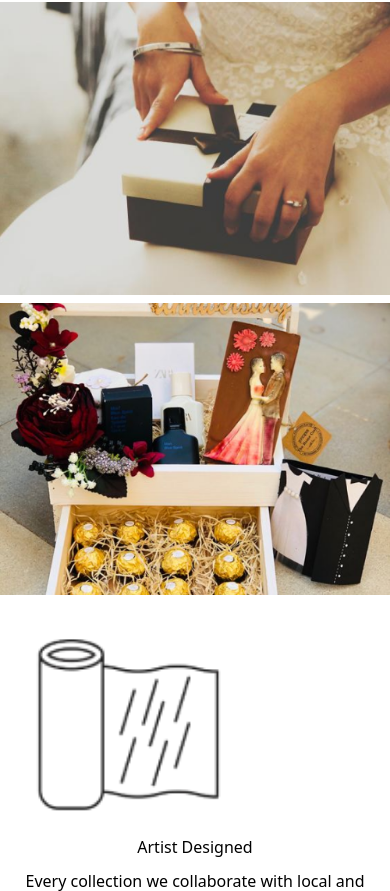
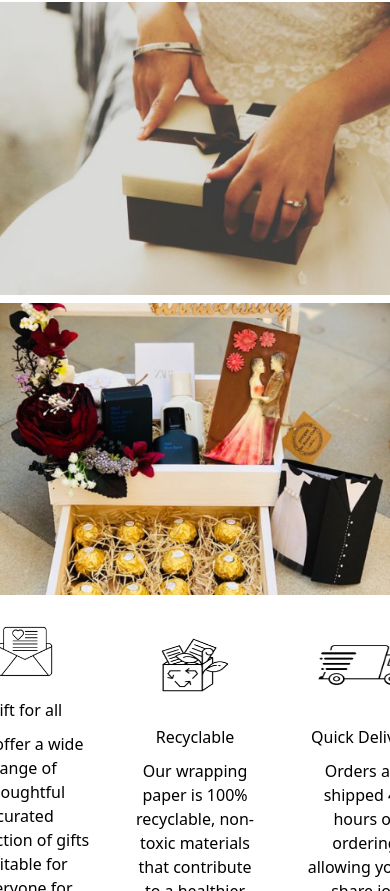
Before and after one commit to nidu003/Nextjs.Giftwrap, a Next.js app: page / in a window 390 px wide. Shown: the part 11109-12000 px from the top of the page. Built offline with nearby package versions, Linux system fonts and the light colour scheme.

Commit message:
Updated Features component to display items in one line and made icons smaller

```diff
--- a/app/components/Features.tsx
+++ b/app/components/Features.tsx
@@ -15,42 +15,42 @@ const Features: React.FC = () => {
         icon="/artistdesigned.png"
         title="Artist Designed"
         description="Every collection we collaborate with local and small artists to create new and exclusive designs."
-        width={217}
-        height={162}
+        width={180} // Reduced icon width
+        height={135} // Reduced icon height
       />
       <Feature
         icon="/giftforall.png"
         title="Gift for all"
         description="We offer a wide range of thoughtful curated collection of gifts suitable for everyone for every occasion."
-        width={276}
-        height={171}
+        width={180}
+        height={112}
       />
       <Feature
         icon="/recyclable.png"
         title="Recyclable"
         description="Our wrapping paper is 100% recyclable, non-toxic materials that contribute to a healthier planet."
-        width={247}
-        height={203}
+        width={180}
+        height={148}
       />
       <Feature
         icon="/quickdelivery.png"
         title="Quick Delivery"
         description="Orders are shipped 48 hours of ordering allowing you to share joy celebrate special moments without delay"
-        width={236}
-        height={196}
+        width={180}
+        height={148}
       />
       <Feature
         icon="/madeinindia.png"
         title="Made in India"
         description="Our gift wrap celebrates the craftsmanship of India. Each wrap is meticulously crafted by local skilled artisans."
-        width={242}
-        height={183}
+        width={180}
+        height={137}
       />
     </div>
   );
 };
 
-const Feature: React.FC<FeatureProps> = ({ icon, title, description, width = 217, height = 162 }) => {
+const Feature: React.FC<FeatureProps> = ({ icon, title, description, width = 180, height = 135 }) => {
   return (
     <div className="feature-item">
       <img src={icon} alt={title} width={width} height={height} />
--- a/app/globals.css
+++ b/app/globals.css
@@ -607,22 +607,25 @@ h1 {
 
 /* features container */
 .features-container {
-  display: grid;
-  grid-template-columns: repeat(auto-fit, minmax(300px, 1fr)); /* Adjust column size as needed */
+  display: flex;
+  justify-content: space-between; /* Ensure items are evenly spaced */
   gap: 20px;
   padding: 20px;
-  justify-items: center; /* Center items horizontally */
+  overflow-x: auto; /* Allow horizontal scrolling on smaller screens */
 }
 
 /* feature item */
 .feature-item {
   text-align: center;
-  padding: 20px; /* Add padding to each feature item */
+  flex: 0 0 auto; /* Prevent items from growing and ensure they maintain their size */
+  width: 180px; /* Fixed width for each item */
+  padding: 10px; /* Add padding to each feature item */
 }
 
 .feature-item img {
   max-width: 100%;
   height: auto;
+  max-height: 100px; /* Limit the height of icons */
 }
 
 .feature-item h3 {
@@ -632,18 +635,25 @@ h1 {
 /* Media query for tablet and larger screens */
 @media only screen and (max-width: 1024px) {
   .features-container {
-    grid-template-columns: repeat(auto-fit, minmax(250px, 1fr)); /* Adjust for smaller screens */
+    flex-wrap: wrap; /* Allow items to wrap onto the next line */
+    justify-content: center; /* Center items horizontally */
+  }
+
+  .feature-item {
+    width: 180px; /* Adjust width for tablet screens */
   }
 }
 
 /* Media query for mobile view */
 @media only screen and (max-width: 768px) {
   .features-container {
-    grid-template-columns: repeat(auto-fit, minmax(200px, 1fr)); /* Adjust for mobile screens */
+    flex-wrap: nowrap; /* Prevent wrapping on smaller screens */
+    overflow-x: auto; /* Enable horizontal scrolling */
     padding: 10px; /* Reduce padding for better spacing on smaller screens */
   }
 
   .feature-item {
+    width: 150px; /* Adjust width for smaller screens */
     padding: 10px; /* Adjust padding for smaller screens */
   }
 }
```
